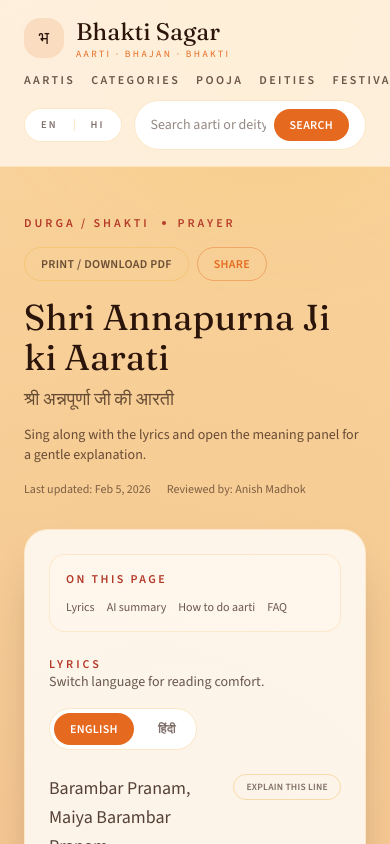
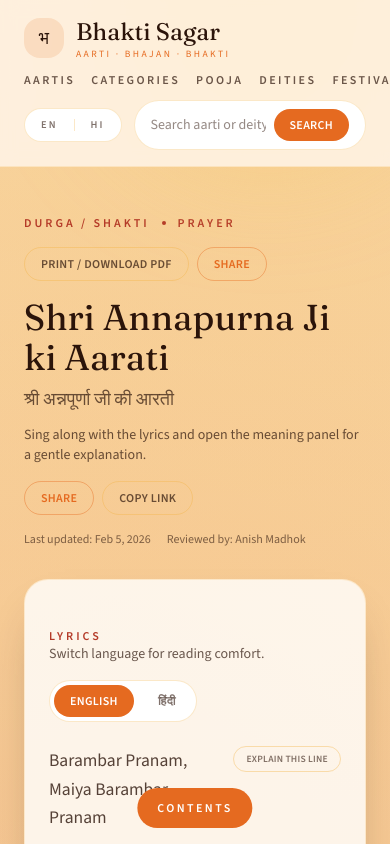
Before and after one commit to madhokanish/bhakti-sagar, a Next.js app: page /aartis/shri-annapurna-ji-ki-aarati in a window 390 px wide. Shown: the top 844 px of the page. Built offline with nearby package versions, Linux system fonts and the light colour scheme.

Commit message:
Mobile-first aarti layout and readability tweaks

```diff
--- a/src/app/aartis/[slug]/page.tsx
+++ b/src/app/aartis/[slug]/page.tsx
@@ -3,6 +3,8 @@ import AartiLyricsPanel from "@/components/AartiLyricsPanel";
 import MeaningPanel from "@/components/MeaningPanel";
 import ShareButton from "@/components/ShareButton";
 import PrintButton from "@/components/PrintButton";
+import CopyLinkButton from "@/components/CopyLinkButton";
+import MobileContentsDrawer from "@/components/MobileContentsDrawer";
 import { getAartiBySlug, getAartis, getAartisByCategory, getCategories } from "@/lib/data";
 import { festivals } from "@/lib/content";
 import { getYouTubeEmbedUrl, getYouTubeId } from "@/lib/youtube";
@@ -107,6 +109,13 @@ export default function AartiDetailPage({ params }: { params: { slug: string } }
     .filter((item) => item.slug !== aarti.slug)
     .slice(0, 6);
   const relatedFestivals = festivals.filter((festival) => festival.categories.includes(aarti.category)).slice(0, 3);
+  const contents = [
+    { id: "lyrics", label: "Lyrics" },
+    { id: "meaning", label: "AI Summary" },
+    { id: "how-to", label: "How to do aarti" },
+    { id: "faq", label: "FAQ" },
+    { id: "related", label: "Related prayers" }
+  ];
 
   return (
     <div className="container py-12">
@@ -129,6 +138,10 @@ export default function AartiDetailPage({ params }: { params: { slug: string } }
       <p className="mt-3 max-w-2xl text-sm text-sagar-ink/70">
         Sing along with the lyrics and open the meaning panel for a gentle explanation.
       </p>
+      <div className="mt-4 flex flex-wrap gap-2 lg:hidden">
+        <ShareButton title={titleDisplay} />
+        <CopyLinkButton />
+      </div>
       <div className="mt-4 flex flex-wrap gap-4 text-xs text-sagar-ink/60">
         <span>Last updated: Feb 5, 2026</span>
         <span>Reviewed by: {author?.name ?? "Bhakti Sagar"}</span>
@@ -136,7 +149,7 @@ export default function AartiDetailPage({ params }: { params: { slug: string } }
 
       <div className="mt-8 grid gap-8 lg:grid-cols-[1.25fr_0.75fr] lg:items-start">
         <div className="rounded-3xl border border-sagar-amber/20 bg-white/80 p-6 shadow-sagar-card">
-          <div className="rounded-2xl border border-sagar-amber/20 bg-sagar-cream/50 p-4">
+          <div className="hidden rounded-2xl border border-sagar-amber/20 bg-sagar-cream/50 p-4 lg:block">
             <p className="text-xs font-semibold uppercase tracking-[0.2em] text-sagar-rose">On this page</p>
             <div className="mt-3 flex flex-wrap gap-3 text-xs text-sagar-ink/70">
               <a href="#lyrics" className="hover:text-sagar-saffron">Lyrics</a>
@@ -178,7 +191,7 @@ export default function AartiDetailPage({ params }: { params: { slug: string } }
             </div>
           </div>
         </div>
-        <aside className="space-y-4 lg:sticky lg:top-20">
+        <aside className="space-y-4 lg:sticky lg:top-20 hidden lg:block">
           <div className="rounded-3xl border border-sagar-amber/20 bg-white/80 p-4 shadow-sagar-soft">
             <p className="text-xs font-semibold uppercase tracking-[0.25em] text-sagar-rose">Video</p>
             <h2 className="mt-2 text-lg font-serif text-sagar-ink">Listen & sing along</h2>
@@ -216,7 +229,46 @@ export default function AartiDetailPage({ params }: { params: { slug: string } }
           </div>
         </aside>
       </div>
-      <div className="mt-12 grid gap-6 md:grid-cols-2">
+      <div className="mt-6 space-y-4 lg:hidden">
+        <details id="meaning" className="rounded-2xl border border-sagar-amber/20 bg-white/80 p-4">
+          <summary className="cursor-pointer text-sm font-semibold text-sagar-ink">Video</summary>
+          <div className="mt-4">
+            {embedUrl ? (
+              <div className="aspect-video overflow-hidden rounded-2xl bg-sagar-cream/70">
+                <iframe
+                  src={embedUrl}
+                  title={`${titleDisplay} Aarti Video`}
+                  className="h-full w-full"
+                  loading="lazy"
+                  referrerPolicy="strict-origin-when-cross-origin"
+                  allow="accelerometer; autoplay; clipboard-write; encrypted-media; gyroscope; picture-in-picture"
+                  allowFullScreen
+                />
+              </div>
+            ) : (
+              <div className="flex aspect-video items-center justify-center rounded-2xl border border-dashed border-sagar-amber/40 bg-sagar-cream/60">
+                <p className="text-sm text-sagar-ink/60">Add a YouTube URL to show the video.</p>
+              </div>
+            )}
+          </div>
+        </details>
+        <details className="rounded-2xl border border-sagar-amber/20 bg-white/80 p-4">
+          <summary className="cursor-pointer text-sm font-semibold text-sagar-ink">AI Summary</summary>
+          <div className="mt-4">
+            <MeaningPanel
+              title={titleDisplay}
+              lyrics={
+                lang === "hi" && aarti.lyrics.hindi.length
+                  ? aarti.lyrics.hindi
+                  : aarti.lyrics.english.length
+                  ? aarti.lyrics.english
+                  : aarti.lyrics.hindi
+              }
+            />
+          </div>
+        </details>
+      </div>
+      <div id="related" className="mt-12 grid gap-6 md:grid-cols-2">
         <div className="rounded-3xl border border-sagar-amber/20 bg-white/80 p-6 shadow-sagar-soft">
           <h3 className="text-lg font-serif text-sagar-ink">More prayers for {category?.name ?? "this deity"}</h3>
           <div className="mt-4 grid gap-2 text-sm text-sagar-ink/70">
@@ -261,6 +313,7 @@ export default function AartiDetailPage({ params }: { params: { slug: string } }
           </div>
         </div>
       )}
+      <MobileContentsDrawer sections={contents} />
       <script
         type="application/ld+json"
         dangerouslySetInnerHTML={{ __html: JSON.stringify(articleData) }}
--- a/src/app/globals.css
+++ b/src/app/globals.css
@@ -56,3 +56,35 @@ h1, h2, h3, h4 {
     padding: 0;
   }
 }
+
+@media (prefers-color-scheme: dark) {
+  body {
+    background: #1c140f;
+    color: #f5eadb;
+  }
+
+  .bg-white,
+  .bg-white\/70,
+  .bg-white\/80 {
+    background-color: rgba(25, 18, 14, 0.9) !important;
+  }
+
+  .bg-sagar-cream,
+  .bg-sagar-cream\/50,
+  .bg-sagar-cream\/60,
+  .bg-sagar-cream\/70 {
+    background-color: rgba(30, 20, 15, 0.85) !important;
+  }
+
+  .text-sagar-ink {
+    color: #f5eadb !important;
+  }
+
+  .text-sagar-ink\/70 {
+    color: rgba(245, 234, 219, 0.7) !important;
+  }
+
+  .text-sagar-ink\/60 {
+    color: rgba(245, 234, 219, 0.6) !important;
+  }
+}
--- a/src/components/AartiLyricsPanel.tsx
+++ b/src/components/AartiLyricsPanel.tsx
@@ -44,7 +44,7 @@ export default function AartiLyricsPanel({
   }, [language, englishAvailable, hindiAvailable]);
 
   return (
-    <div className="mt-6 space-y-6">
+    <div className="mt-6 space-y-6 md:max-w-3xl md:mx-auto lg:max-w-none">
       <div className="flex flex-wrap items-center justify-between gap-4">
         <div>
           <p className="text-xs font-semibold uppercase tracking-[0.25em] text-sagar-rose">Lyrics</p>
@@ -80,9 +80,12 @@ export default function AartiLyricsPanel({
         </div>
       )}
 
-      <div className="space-y-4 text-lg leading-relaxed text-sagar-ink/80">
+      <div className="space-y-4 text-[1.1rem] leading-relaxed text-sagar-ink/80 sm:text-lg sm:leading-loose md:text-xl">
         {activeLyrics.map((line, index) => (
-          <div key={`${line}-${index}`} className="grid grid-cols-[1fr_auto] items-start gap-3">
+          <div
+            key={`${line}-${index}`}
+            className="grid grid-cols-[1fr_auto] items-start gap-3 border-b border-sagar-amber/10 pb-4 last:border-b-0"
+          >
             <p>{line}</p>
             <LineExplain
               title={title.english || title.hindi}
--- /dev/null
+++ b/src/components/CopyLinkButton.tsx
@@ -0,0 +1,29 @@
+"use client";
+
+import { useState } from "react";
+
+export default function CopyLinkButton() {
+  const [copied, setCopied] = useState(false);
+
+  async function handleCopy() {
+    const url = typeof window !== "undefined" ? window.location.href : "";
+    if (!url) return;
+    try {
+      await navigator.clipboard.writeText(url);
+      setCopied(true);
+      setTimeout(() => setCopied(false), 1500);
+    } catch {
+      // ignore
+    }
+  }
+
+  return (
+    <button
+      type="button"
+      onClick={handleCopy}
+      className="rounded-full border border-sagar-amber/40 px-4 py-2 text-xs font-semibold uppercase tracking-wide text-sagar-ink/70 hover:text-sagar-ink"
+    >
+      {copied ? "Copied" : "Copy Link"}
+    </button>
+  );
+}
--- /dev/null
+++ b/src/components/MobileContentsDrawer.tsx
@@ -0,0 +1,59 @@
+"use client";
+
+import { useState } from "react";
+
+type Section = {
+  id: string;
+  label: string;
+};
+
+export default function MobileContentsDrawer({ sections }: { sections: Section[] }) {
+  const [open, setOpen] = useState(false);
+
+  return (
+    <>
+      <button
+        type="button"
+        onClick={() => setOpen(true)}
+        className="fixed bottom-4 left-1/2 z-40 -translate-x-1/2 rounded-full bg-sagar-saffron px-5 py-3 text-xs font-semibold uppercase tracking-[0.2em] text-white shadow-sagar-soft lg:hidden"
+      >
+        Contents
+      </button>
+
+      {open && (
+        <div className="fixed inset-0 z-50 lg:hidden">
+          <button
+            type="button"
+            aria-label="Close contents"
+            onClick={() => setOpen(false)}
+            className="absolute inset-0 bg-black/40"
+          />
+          <div className="absolute bottom-0 left-0 right-0 max-h-[70vh] rounded-t-3xl bg-sagar-cream px-6 pb-8 pt-6 shadow-sagar-card">
+            <div className="flex items-center justify-between">
+              <p className="text-xs font-semibold uppercase tracking-[0.25em] text-sagar-rose">Contents</p>
+              <button
+                type="button"
+                onClick={() => setOpen(false)}
+                className="text-xs font-semibold uppercase tracking-[0.2em] text-sagar-ink/60"
+              >
+                Close
+              </button>
+            </div>
+            <div className="mt-5 grid gap-3 text-sm text-sagar-ink/70">
+              {sections.map((section) => (
+                <a
+                  key={section.id}
+                  href={`#${section.id}`}
+                  onClick={() => setOpen(false)}
+                  className="rounded-2xl border border-sagar-amber/20 bg-white/70 px-4 py-3"
+                >
+                  {section.label}
+                </a>
+              ))}
+            </div>
+          </div>
+        </div>
+      )}
+    </>
+  );
+}
```
